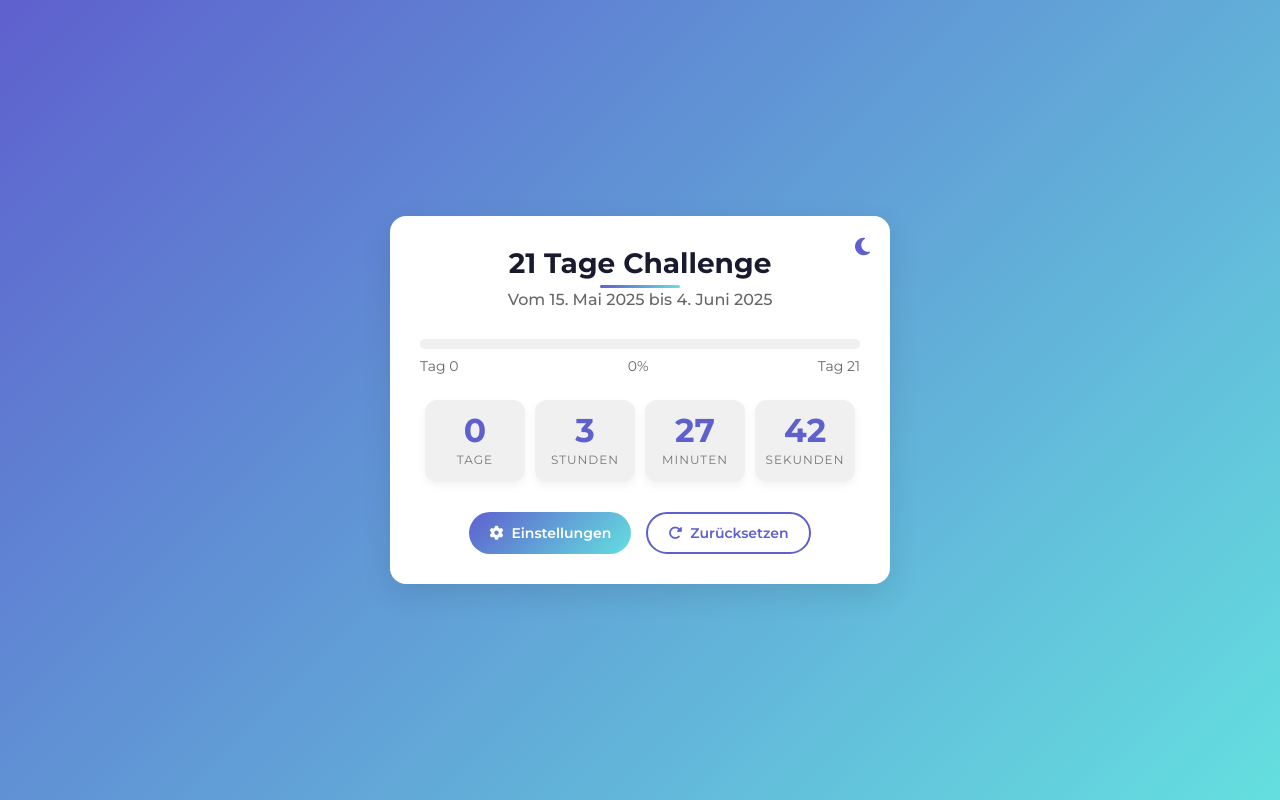
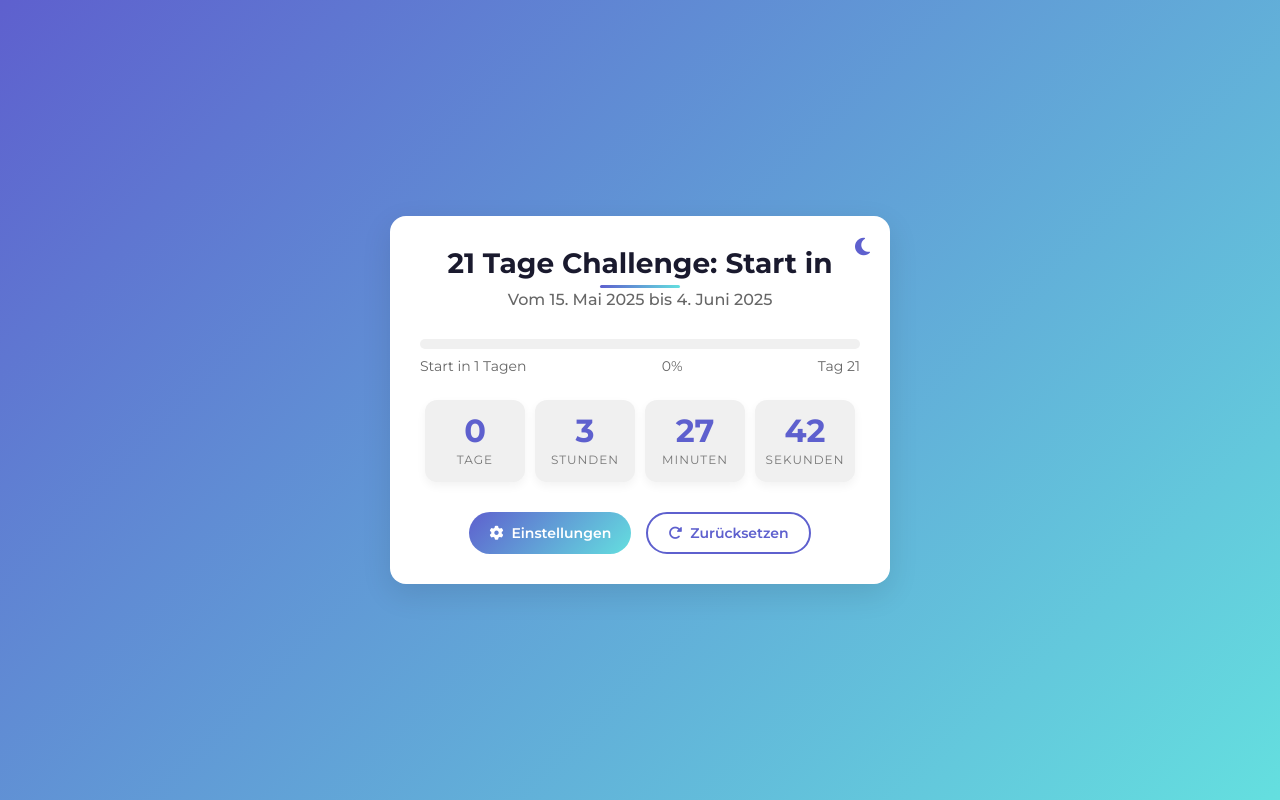
Before and after one commit to Ferhat28/notion-countdown, a plain HTML site: page index.html in a window 1280 px wide. Drawn offline with Linux system fonts and the light colour scheme.

Commit message:
Update index.html

```diff
--- a/index.html
+++ b/index.html
@@ -397,7 +397,7 @@
                 <div class="progress" id="progressBar"></div>
             </div>
             <div class="progress-text">
-                <span id="progressStart">Tag 0</span>
+                <span id="progressStart">Tag 1</span>
                 <span id="progressPercent">0%</span>
                 <span id="progressEnd">Tag 21</span>
             </div>
@@ -405,7 +405,7 @@
 
         <div class="countdown">
             <div class="countdown-item">
-                <div class="countdown-value" id="days">0</div>
+                <div class="countdown-value" id="days">21</div>
                 <div class="countdown-label">Tage</div>
             </div>
             <div class="countdown-item">
@@ -575,14 +575,15 @@
         function updateCountdown() {
             const now = new Date();
 
-            // Berechne das Enddatum (Startdatum + ChallengeDays)
+            // Berechne das Enddatum
             const endDate = new Date(startDate);
             endDate.setDate(startDate.getDate() + challengeDays - 1);
             endDate.setHours(23, 59, 59, 999);
 
             // Berechne den Fortschritt
             let progress = 0;
-            let daysInProgress = 0;
+            let daysRemaining = challengeDays;
+            let currentDay = 0;
 
             if (now >= startDate && now <= endDate) {
                 // Challenge läuft
@@ -590,32 +591,71 @@
                 const elapsedTime = now.getTime() - startDate.getTime();
                 progress = Math.min(Math.max(0, (elapsedTime / totalTime) * 100), 100);
 
-                daysInProgress = Math.ceil(elapsedTime / (1000 * 60 * 60 * 24));
+                // Berechne verbleibende Tage
+                currentDay = Math.floor(elapsedTime / (1000 * 60 * 60 * 24)) + 1;
+                daysRemaining = challengeDays - currentDay + 1;
+
+                // Stelle sicher, dass wir nicht unter 0 gehen
+                daysRemaining = Math.max(0, daysRemaining);
             } else if (now > endDate) {
                 // Challenge ist abgeschlossen
                 progress = 100;
-                daysInProgress = challengeDays;
+                daysRemaining = 0;
+                currentDay = challengeDays;
 
                 // Zeige die Erfolgsmeldung an
                 document.getElementById('completedMessage').classList.add('active');
+            } else {
+                // Challenge hat noch nicht begonnen
+                progress = 0;
+                daysRemaining = challengeDays;
+                currentDay = 0;
             }
 
             // Aktualisiere den Fortschrittsbalken
             document.getElementById('progressBar').style.width = `${progress}%`;
             document.getElementById('progressPercent').textContent = `${Math.round(progress)}%`;
-            document.getElementById('progressStart').textContent = `Tag ${daysInProgress}`;
-            document.getElementById('progressEnd').textContent = `Tag ${challengeDays}`;
 
-            // Berechne verbleibende Zeit wenn die Challenge noch nicht begonnen hat oder läuft
+            // Update progress text for remaining days
+            if (now < startDate) {
+                document.getElementById('progressStart').textContent = `Start in ${Math.ceil((startDate - now) / (1000 * 60 * 60 * 24))} Tagen`;
+            } else {
+                document.getElementById('progressStart').textContent = `Tag ${currentDay}`;
+            }
+
+            // Berechne verbleibende Zeit bis zum Ende
             if (now < endDate) {
                 let targetDate = now < startDate ? startDate : endDate;
                 const distance = targetDate - now;
 
-                // Berechne Tage, Stunden, Minuten und Sekunden
-                const days = Math.floor(distance / (1000 * 60 * 60 * 24));
-                const hours = Math.floor((distance % (1000 * 60 * 60 * 24)) / (1000 * 60 * 60));
-                const minutes = Math.floor((distance % (1000 * 60 * 60)) / (1000 * 60));
-                const seconds = Math.floor((distance % (1000 * 60)) / 1000);
+                // Berechne verbleibende Tage, Stunden, Minuten und Sekunden
+                let days, hours, minutes, seconds;
+
+                if (now < startDate) {
+                    // Vor dem Start: Zeige Zeit bis zum Start
+                    days = Math.floor(distance / (1000 * 60 * 60 * 24));
+                    hours = Math.floor((distance % (1000 * 60 * 60 * 24)) / (1000 * 60 * 60));
+                    minutes = Math.floor((distance % (1000 * 60 * 60)) / (1000 * 60));
+                    seconds = Math.floor((distance % (1000 * 60)) / 1000);
+
+                    // Aktualisiere Titel
+                    document.getElementById('countdownTitle').textContent = `${eventTitle}: Start in`;
+                } else {
+                    // Während der Challenge: Zeige verbleibende Zeit
+                    days = daysRemaining;
+
+                    // Restliche Zeit für den aktuellen Tag
+                    const endOfDay = new Date(now);
+                    endOfDay.setHours(23, 59, 59, 999);
+                    const timeLeftToday = endOfDay - now;
+
+                    hours = Math.floor(timeLeftToday / (1000 * 60 * 60));
+                    minutes = Math.floor((timeLeftToday % (1000 * 60 * 60)) / (1000 * 60));
+                    seconds = Math.floor((timeLeftToday % (1000 * 60)) / 1000);
+
+                    // Aktualisiere Titel
+                    document.getElementById('countdownTitle').textContent = `${eventTitle}: Noch`;
+                }
 
                 // Aktualisiere die Anzeige
                 document.getElementById('days').textContent = days;
@@ -624,7 +664,7 @@
                 document.getElementById('seconds').textContent = seconds;
 
                 // Heartbeat Animation für den letzten Tag
-                if (days === 0 && hours < 12) {
+                if (days === 1) {
                     document.querySelectorAll('.countdown-value').forEach(item => {
                         item.classList.add('heartbeat');
                     });
@@ -633,18 +673,13 @@
                         item.classList.remove('heartbeat');
                     });
                 }
-
-                // Ändere den Titel wenn die Challenge bereits läuft
-                if (now >= startDate) {
-                    const countdownTitle = document.getElementById('countdownTitle');
-                    countdownTitle.textContent = `${eventTitle}: Tag ${daysInProgress} von ${challengeDays}`;
-                }
             } else {
                 // Challenge ist abgeschlossen
                 document.getElementById('days').textContent = '0';
                 document.getElementById('hours').textContent = '0';
                 document.getElementById('minutes').textContent = '0';
                 document.getElementById('seconds').textContent = '0';
+                document.getElementById('countdownTitle').textContent = `${eventTitle}: Geschafft!`;
             }
         }
 
```
